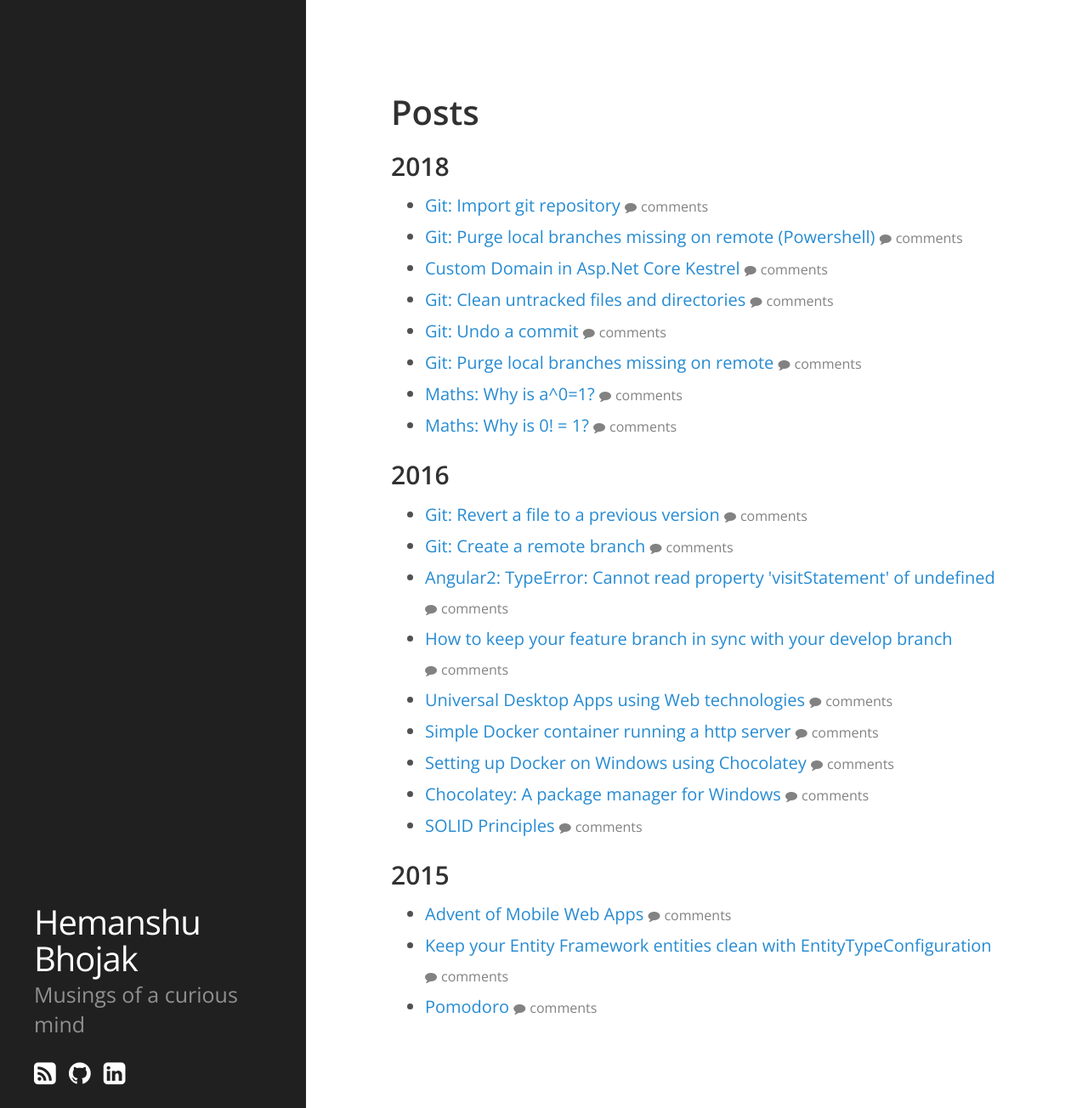
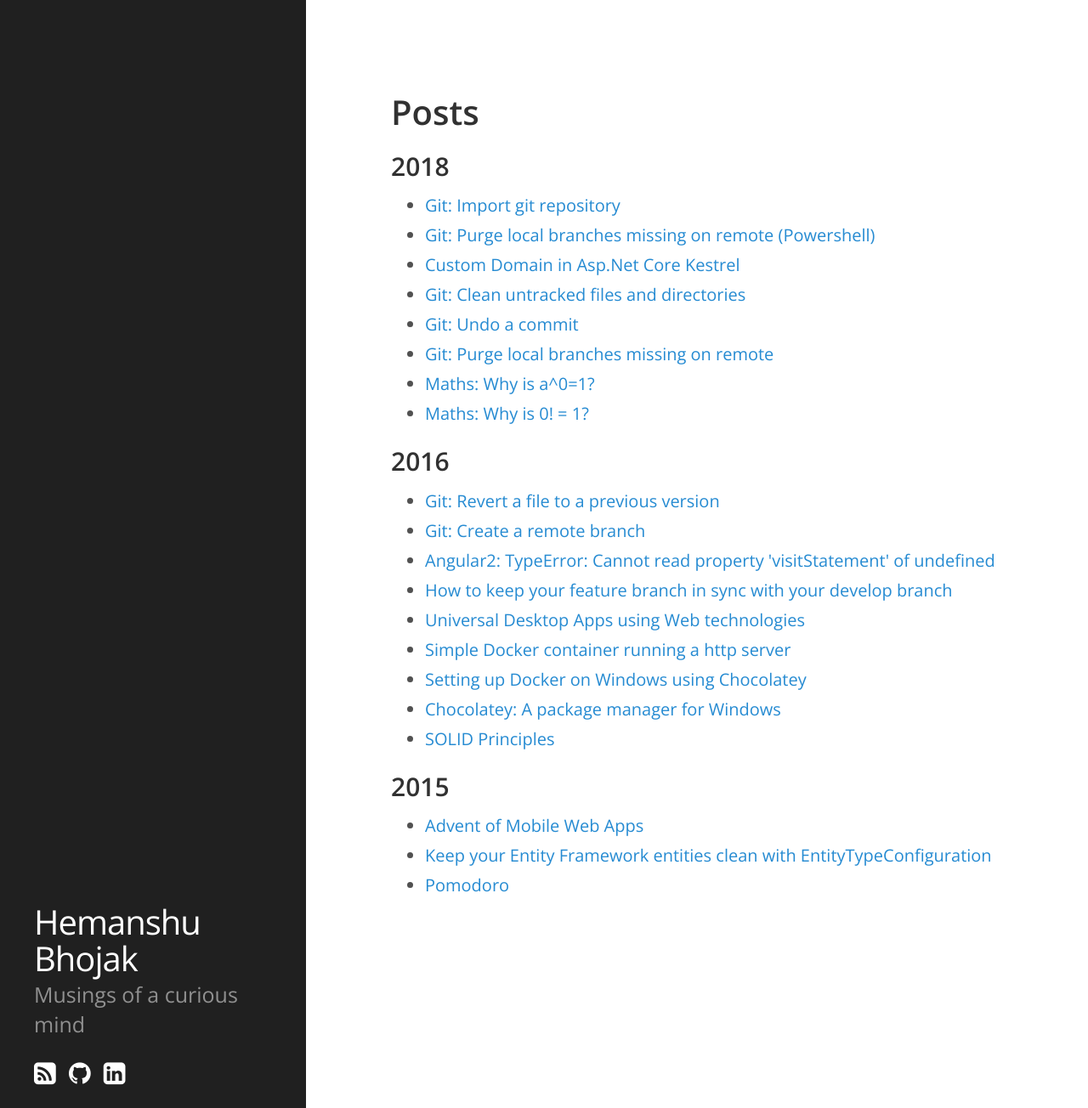
Before and after one commit to technoheman/hemanshubhojak.com, a Jekyll site: the page built from index.html, in a window 1280 px wide and 1304 px high. Shown: the whole window at 85% size. Built offline with Jekyll 4.4.1, drawn with Linux system fonts in a browser that asks for light colours; comment, search, counter and statistics services are not loaded.

Commit message:
Removed disqus

```diff
--- a/_layouts/post.html
+++ b/_layouts/post.html
@@ -16,5 +16,3 @@
 <div class="social-sharing">
   {% include social-sharing.html %}
 </div>
-
-{% include disqus.html %}
--- a/index.html
+++ b/index.html
@@ -19,7 +19,7 @@
     {% endif %}
 
     <li>
-        <a class="post-link" href="{{ post.url }}">{{ post.title }}</a> <a class="post-comments" href="{{ post.url }}#disqus_thread">comments</a>
+        <a class="post-link" href="{{ post.url }}">{{ post.title }}</a>
     </li>
 
     {% if forloop.last %}</ul>{% endif %}
```
